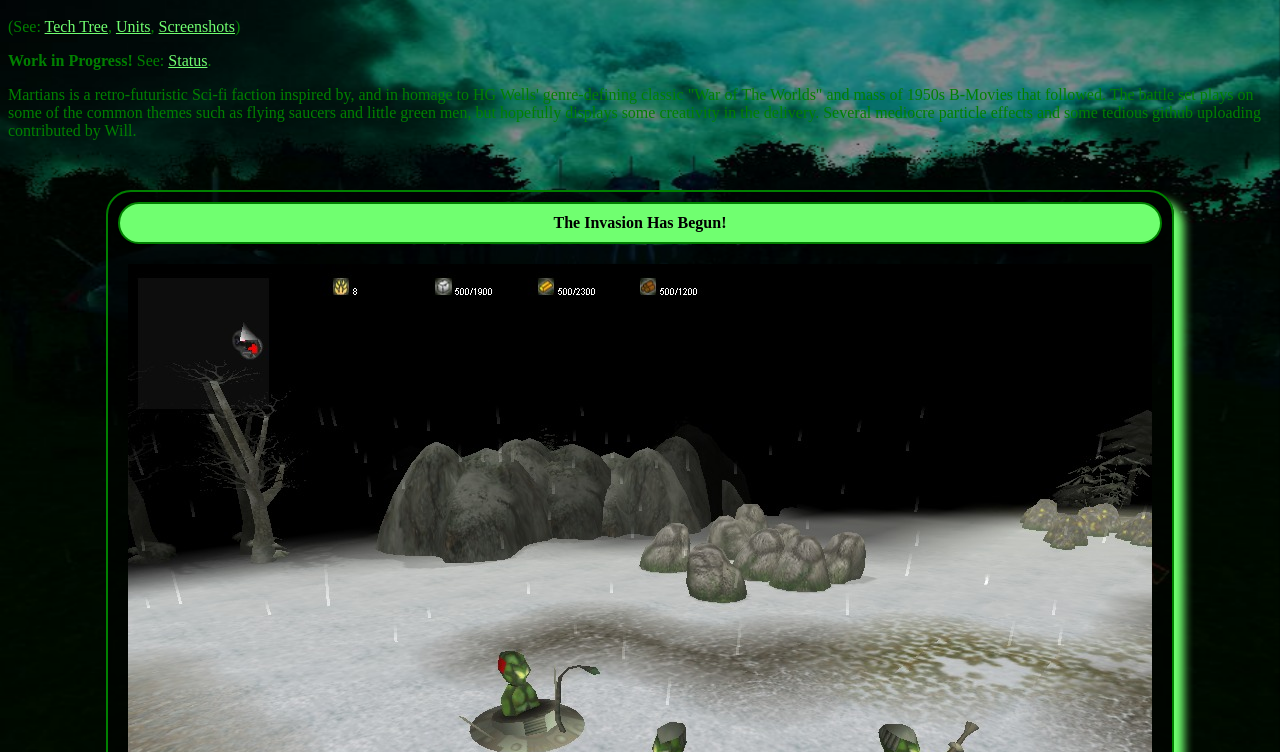
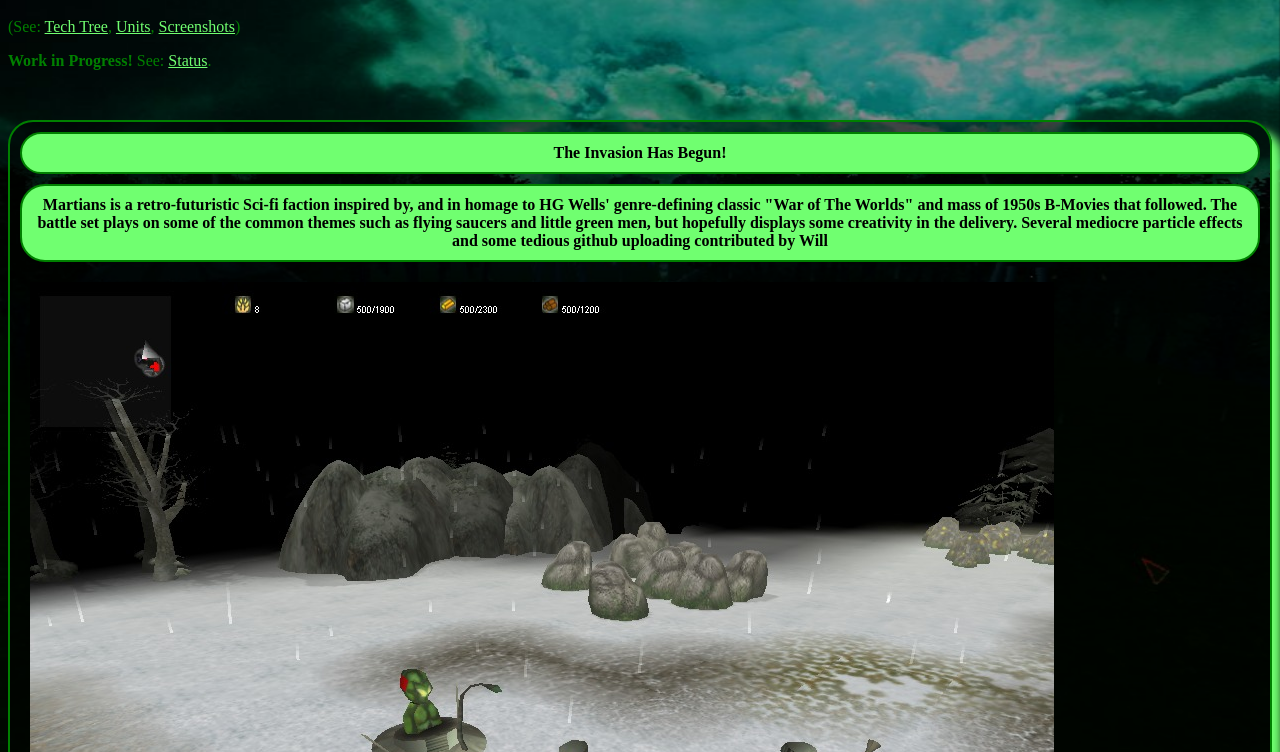
Before and after one commit to williame/glest-sci-fi-pack, a plain HTML site: page martians/index.html in a window 1280 px wide. Shown: the part 48-800 px from the top of the page. Drawn offline with Linux system fonts and the light colour scheme.

Commit message:
Description for Martians

```diff
--- a/martians/index.html
+++ b/martians/index.html
@@ -7,9 +7,9 @@
 <h1><a href="../index.html">Glest Sci-Fi Pack</a>: Martian Faction <i class="credit">by Mr War</i></h1>
 <p>(See: <a href="techtree.html">Tech Tree</a>, <a href="units.html">Units</a>, <a href="screenshots.html">Screenshots</a>)</p>
 <p><span class="emph"><b>Work in Progress!</b></span>  See: <a href="status.html">Status</a>.</p>
-<p>Martians is a retro-futuristic Sci-fi faction inspired by, and in homage to HG Wells' genre-defining classic "War of The Worlds" and mass of 1950s B-Movies that followed. The battle set plays on some of the common themes such as flying saucers and little green men, but hopefully displays some creativity in the delivery. Several mediocre particle effects and some tedious github uploading contributed by Will.</p>
 <table cellspacing="10" cellpadding="10" cols="*,*">
 <tr><th>The Invasion Has Begun!</th></tr>
+<tr><th>Martians is a retro-futuristic Sci-fi faction inspired by, and in homage to HG Wells' genre-defining classic "War of The Worlds" and mass of 1950s B-Movies that followed. The battle set plays on some of the common themes such as flying saucers and little green men, but hopefully displays some creativity in the delivery. Several mediocre particle effects and some tedious github uploading contributed by Will</th></tr>
 <tr><td><img src="rockband.jpg"/></td></tr>
 </table>
 <img id="bg" src="background_01.jpg"/>
```
